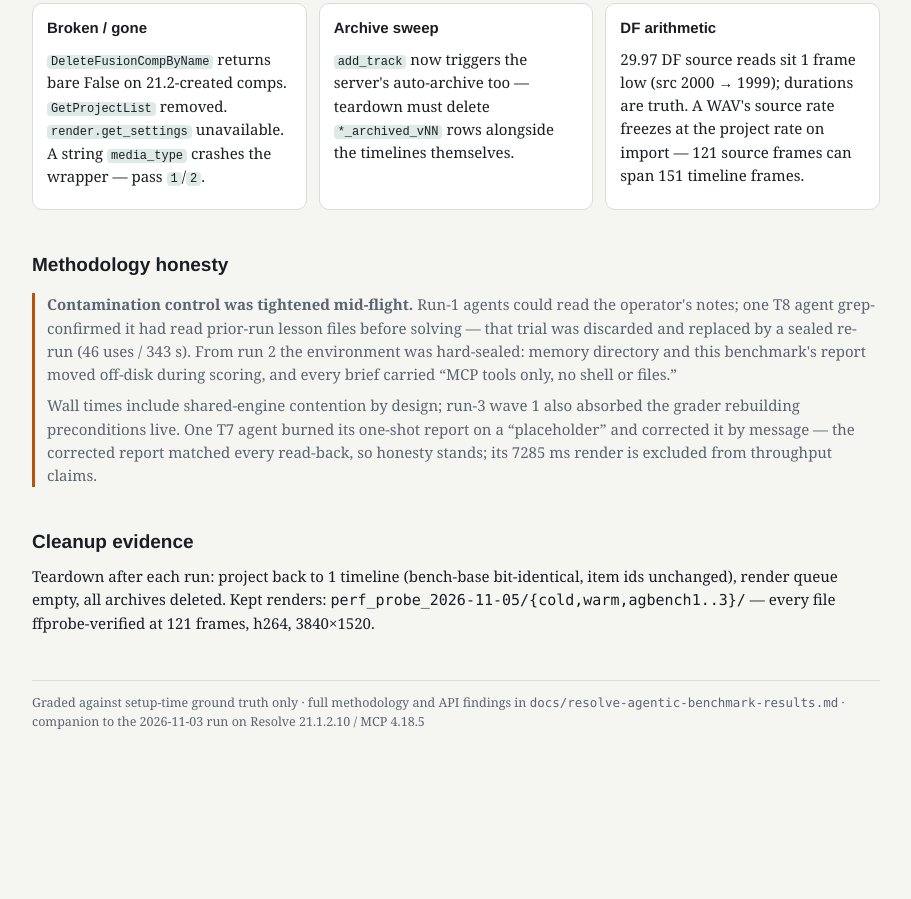
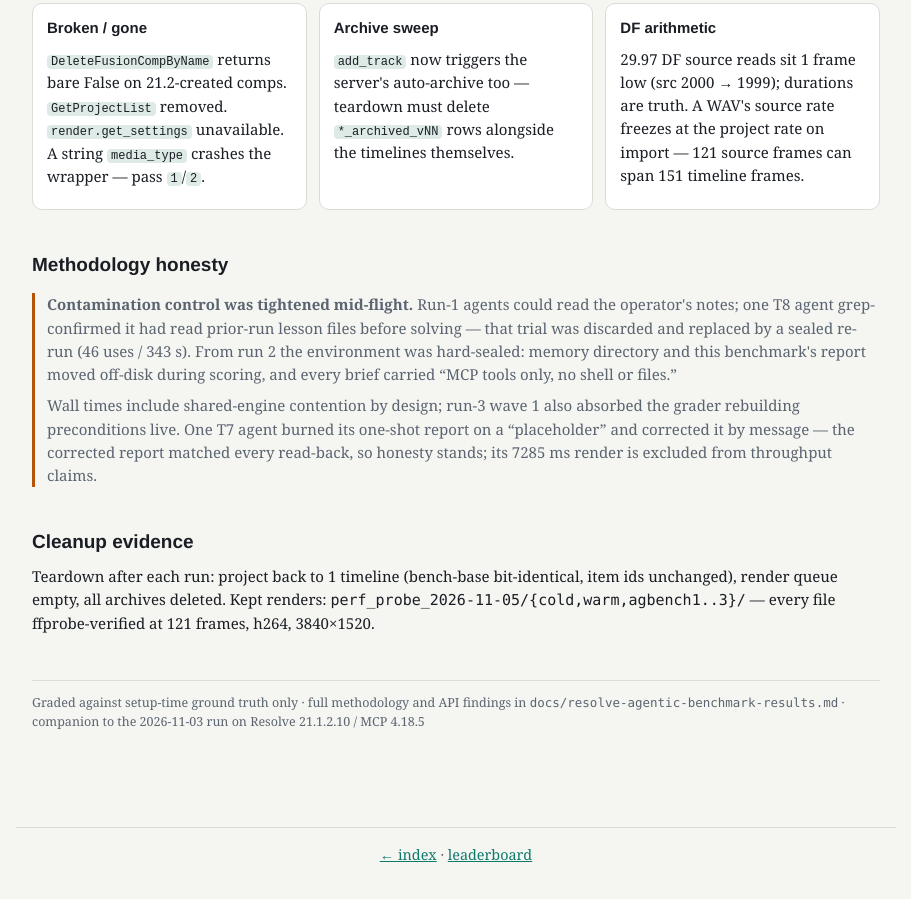
Before and after one commit to willturner-maker/benchmarks, a plain HTML site: page reports/2026-11-06-resolve-21-2.html in a window 1280 px wide. Shown: the part 1934-2833 px from the top of the page, without its empty margins (184-1095 px from the left). Before the commit the page ends 2721 px from the top, so only its background shows below. Drawn offline with Linux system fonts and the light colour scheme.

Commit message:
Readability pass from reviewer patch: LICENSE, glossary, TOCs, historical-draft banner, schema doc, report nav footers
Applied as offered with three adaptations: the injected nav footers re-tinted to each
report's own CSS tokens (var(--line)/--muted/--mut/--accent) and wrapper width instead
of a hard-coded #ccc that would break dark mode; docs/schema.md corrected to the real
results.json shape (four suite arrays, splash_engine named exactly, community_runs
noted reserved); README gets the schema.md row in Start here.

Co-Authored-By: Claude Code <noreply@anthropic.com>

```diff
--- a/reports/2026-11-06-resolve-21-2.html
+++ b/reports/2026-11-06-resolve-21-2.html
@@ -224,3 +224,7 @@
   <footer>Graded against setup-time ground truth only · full methodology and API findings in
   <span class="mono">docs/resolve-agentic-benchmark-results.md</span> · companion to the 2026-11-03 run on Resolve 21.1.2.10 / MCP 4.18.5</footer>
 </div>
+
+<footer style="max-width:880px;margin:2.5rem auto 2rem;padding:1rem 16px 0;border-top:1px solid var(--line);font-size:.9rem;text-align:center;color:var(--muted)">
+  <a href="../index.html" style="color:var(--accent)">← index</a> · <a href="https://github.com/willturner-maker/benchmarks/blob/main/docs/leaderboard.md" style="color:var(--accent)">leaderboard</a>
+</footer>
```
Also changed, not shown: reports/2026-11-03-resolve-21-1-2.html (+4 -0 lines), reports/2026-11-06-splash-engine.html (+4 -0 lines), reports/2026-11-06e-resolve-21-2-mcp-4193.html (+4 -0 lines), reports/2026-11-10f-resolve-21-2-mcp-510.html (+4 -0 lines), reports/2026-11-10g-resolve-21-2-mcp-520.html (+4 -0 lines), reports/2026-11-10s-splash-160-rerun.html (+4 -0 lines), reports/2026-11-11-reruns.html (+4 -0 lines), 7 other files.
